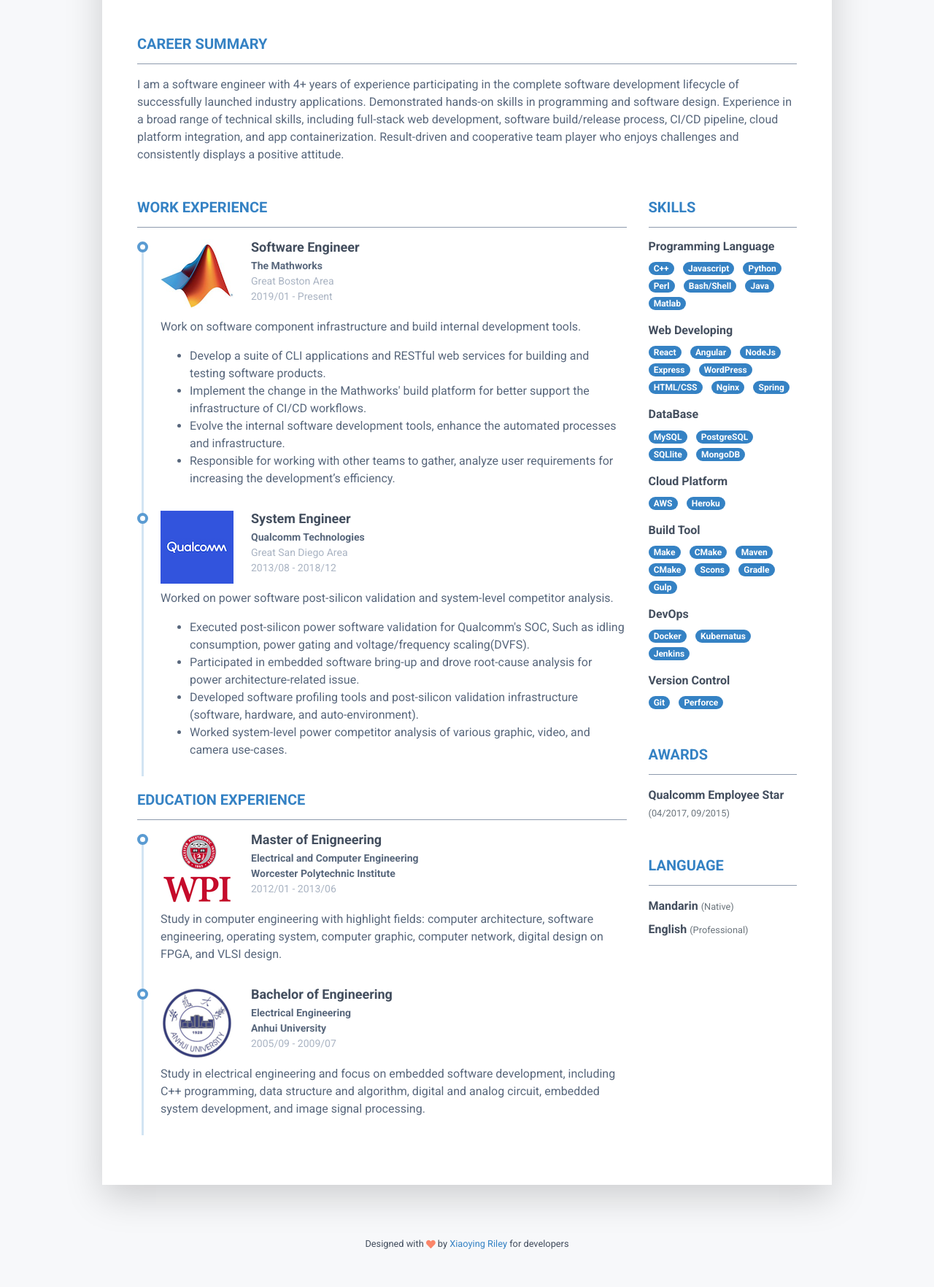
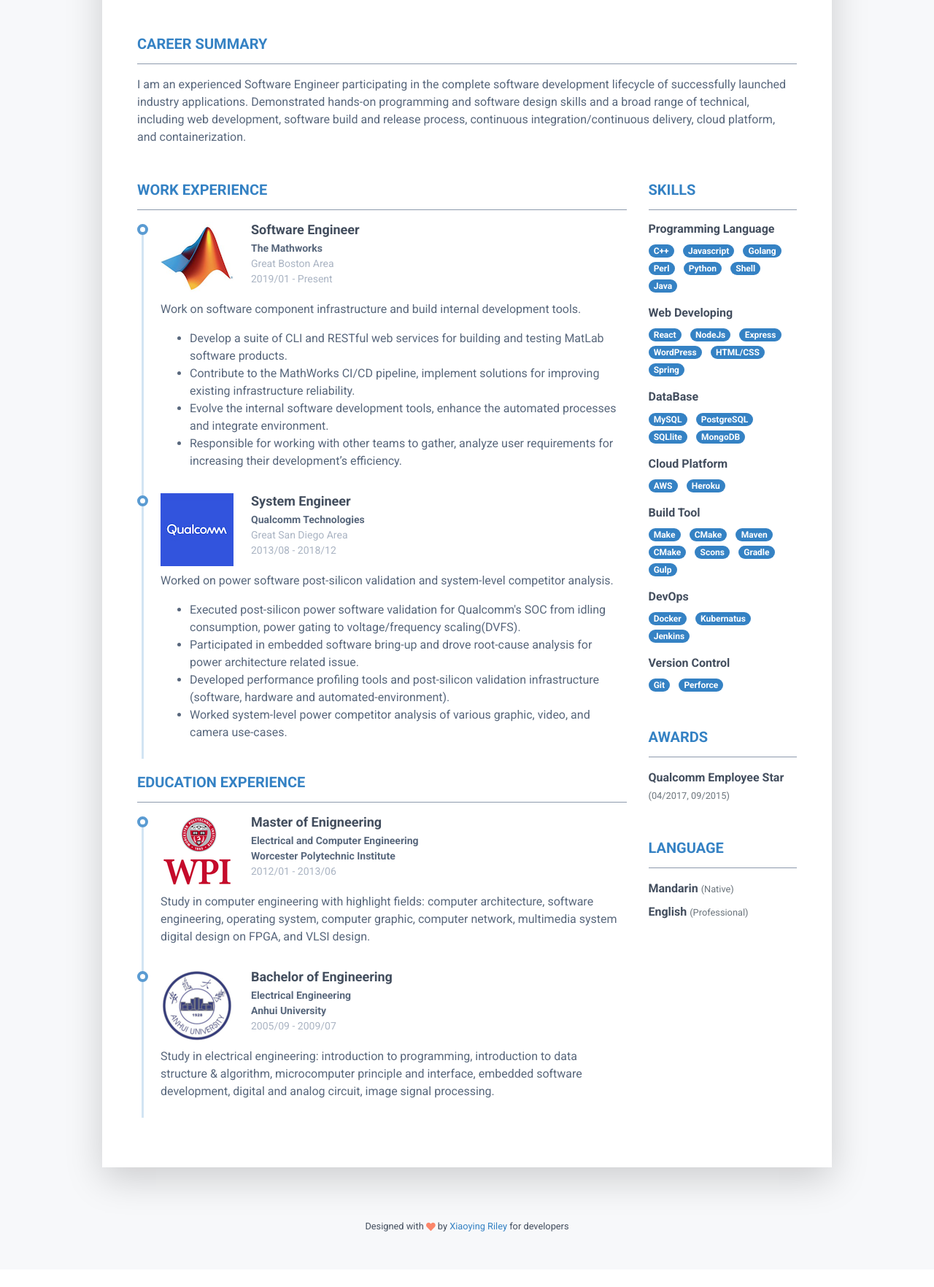
Before and after one commit to rong118/my_resume, a Node server app: page / in a window 1280 px wide. Shown: the part 250-2014 px from the top of the page at 73% size. After the commit the page ends 1938 px from the top, so only its background shows below. Run offline with Node 20, Linux system fonts and the light colour scheme; some libraries are stand-ins or nearby versions.

Commit message:
Updated self description

```diff
--- a/server.js
+++ b/server.js
@@ -10,6 +10,7 @@ app.get('/', function(req, res) {
     res.render('index', {});
 });
 
-app.listen(process.env.PORT || 3000, function(){
-    console.log('Your node js server is running');
+var port = process.env.PORT || 3000
+app.listen(port, function(){
+    console.log('Your node js server is running on port: ' + port);
 });
--- a/views/index.ejs
+++ b/views/index.ejs
@@ -44,11 +44,9 @@
 				    <h2 class="resume-section-title text-uppercase font-weight-bold pb-3 mb-3">Career Summary</h2>
 				    <div class="resume-section-content">
 					    <p class="mb-0">
-                            I am a software engineer with 4+ years of experience participating in the complete software development lifecycle of successfully launched industry applications.
-                            Demonstrated hands-on skills in programming and software design. Experience in a broad range of technical skills,
-                            including full-stack web development, software build/release process, CI/CD pipeline, cloud platform integration, and app containerization.
-                            Result-driven and cooperative team player who enjoys challenges and consistently displays a positive attitude.
-						</p>
+							I am an experienced Software Engineer participating in the complete software development lifecycle of successfully launched industry applications.
+                            Demonstrated hands-on programming and software design skills and a broad range of technical, including web development, software build and release process, continuous integration/continuous delivery, cloud platform, and containerization.
+                        </p>
 				    </div>
 			    </section><!--//summary-section-->
 
@@ -73,10 +71,10 @@
 									    <div class="resume-timeline-item-desc">
 										    <p>Work on software component infrastructure and build internal development tools.</p>
 										    <ul>
-											    <li>Develop a suite of CLI applications and RESTful web services for building and testing software products.</li>
-											    <li>Implement the change in the Mathworks' build platform for better support the infrastructure of CI/CD workflows.</li>
-											    <li>Evolve the internal software development tools, enhance the automated processes and infrastructure.</li>
-                                                <li>Responsible for working with other teams to gather, analyze user requirements for increasing the development’s efficiency.</li>
+											    <li>Develop a suite of CLI and RESTful web services for building and testing MatLab software products.</li>
+											    <li>Contribute to the MathWorks CI/CD pipeline, implement solutions for improving existing infrastructure reliability.</li>
+											    <li>Evolve the internal software development tools, enhance the automated processes and integrate environment.</li>
+                                                <li>Responsible for working with other teams to gather, analyze user requirements for increasing their development’s efficiency.</li>
 										    </ul>
 									    </div><!--//resume-timeline-item-desc-->
 								    </article><!--//resume-timeline-item-->
@@ -95,9 +93,9 @@
 									    <div class="resume-timeline-item-desc">
 										    <p>Worked on power software post-silicon validation and system-level competitor analysis.</p>
 										    <ul>
-                                                <li>Executed post-silicon power software validation for Qualcomm's SOC, Such as idling consumption, power gating and voltage/frequency scaling(DVFS).</li>
-                                                <li>Participated in embedded software bring-up and drove root-cause analysis for power architecture-related issue.</li>
-											    <li>Developed software profiling tools and post-silicon validation infrastructure (software, hardware, and auto-environment).</li>
+                                                <li>Executed post-silicon power software validation for Qualcomm's SOC from idling consumption, power gating to voltage/frequency scaling(DVFS).</li>
+                                                <li>Participated in embedded software bring-up and drove root-cause analysis for power architecture related issue.</li>
+											    <li>Developed performance profiling tools and post-silicon validation infrastructure (software, hardware and automated-environment).</li>
                                                 <li>Worked system-level power competitor analysis of various graphic, video, and camera use-cases.</li>
 										    </ul>
 										</div><!--//resume-timeline-item-desc-->
@@ -130,6 +128,7 @@
                                                operating system,
                                                computer graphic,
                                                computer network,
+											   multimedia system
                                                digital design on FPGA,
                                                and VLSI design.
                                             </p>
@@ -149,12 +148,13 @@
 									    </div><!--//resume-timeline-item-header-->
 									    <div class="resume-timeline-item-desc">
 										    <p>
-                                                Study in electrical engineering and focus on embedded software development,
-                                                including C++ programming,
-                                                data structure and algorithm,
+                                                Study in electrical engineering:
+                                                introduction to programming,
+                                                introduction to data structure & algorithm,
+                                                microcomputer principle and interface,
+                                                embedded software development,
                                                 digital and analog circuit,
-                                                embedded system development,
-                                                and image signal processing.
+												image signal processing.
                                             </p>
 									    </div><!--//resume-timeline-item-desc-->
 								    </article><!--//resume-timeline-item-->
@@ -172,11 +172,11 @@
 						            <ul class="list-inline">
 							            <li class="list-inline-item"><span class="badge badge-primary badge-pill">C++</span></li>
 							            <li class="list-inline-item"><span class="badge badge-primary badge-pill">Javascript</span></li>
+										<li class="list-inline-item"><span class="badge badge-primary badge-pill">Golang</span></li>
+										<li class="list-inline-item"><span class="badge badge-primary badge-pill">Perl</span></li>
 							            <li class="list-inline-item"><span class="badge badge-primary badge-pill">Python</span></li>
-							            <li class="list-inline-item"><span class="badge badge-primary badge-pill">Perl</span></li>
-							            <li class="list-inline-item"><span class="badge badge-primary badge-pill">Bash/Shell</span></li>
+							            <li class="list-inline-item"><span class="badge badge-primary badge-pill">Shell</span></li>
                                         <li class="list-inline-item"><span class="badge badge-primary badge-pill">Java</span></li>
-                                        <li class="list-inline-item"><span class="badge badge-primary badge-pill">Matlab</span></li>
 						            </ul>
 								</div><!--//resume-skill-item-->
 
@@ -184,12 +184,10 @@
 						            <h4 class="resume-skills-cat font-weight-bold">Web Developing</h4>
 						            <ul class="list-inline">
 							            <li class="list-inline-item"><span class="badge badge-primary badge-pill">React</span></li>
-							            <li class="list-inline-item"><span class="badge badge-primary badge-pill">Angular</span></li>
 							            <li class="list-inline-item"><span class="badge badge-primary badge-pill">NodeJs</span></li>
 							            <li class="list-inline-item"><span class="badge badge-primary badge-pill">Express</span></li>
 							            <li class="list-inline-item"><span class="badge badge-primary badge-pill">WordPress</span></li>
 							            <li class="list-inline-item"><span class="badge badge-primary badge-pill">HTML/CSS</span></li>
-							            <li class="list-inline-item"><span class="badge badge-primary badge-pill">Nginx</span></li>
                                         <li class="list-inline-item"><span class="badge badge-primary badge-pill">Spring</span></li>
 						            </ul>
 								</div><!--//resume-skill-item-->
```
